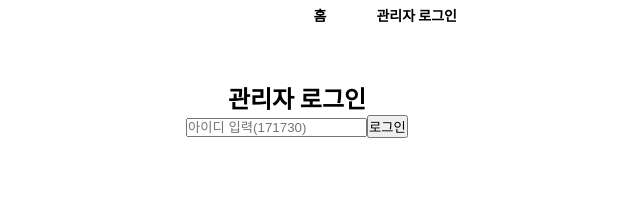
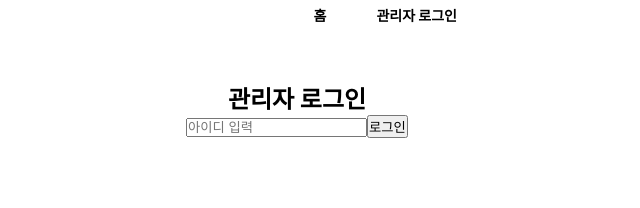
Before and after one commit to HANE48/Parking_place, a React (Create React App) app: page /manager/login in a window 1280 px wide. Shown: the top 208 px of the page, without its empty margins (343-983 px from the left). Built offline with nearby package versions, Linux system fonts and the light colour scheme.

Commit message:
관리자 로그인시 json파일의 모든 id로 로그인 가능하게 변경 및 아이디 모음 파일 생성

```diff
--- a/src/App.js
+++ b/src/App.js
@@ -6,6 +6,8 @@ import ManagerMain from './manager/manager_main.js';
 import './App.css';
 import { useState } from 'react';
 import Parking_info from './Parking_info.json';
+
+
 function App() {
 
   const [data, setData] = useState(()=>{
@@ -36,7 +38,7 @@ function App() {
       </header>
       <Routes>
         <Route path="/*" element={<SearchP data={data} />} />
-        <Route path="/manager/login/*" element={<AdminLogin />} />
+        <Route path="/manager/login/*" element={<AdminLogin data={data}/>} />
         <Route path="/manager/:id/*" element={<ManagerMain data={data} setData={setData} />} />
       </Routes>
     </BrowserRouter>
--- a/src/manager/AdminLogin.js
+++ b/src/manager/AdminLogin.js
@@ -1,14 +1,14 @@
 import React, { useState } from 'react';
 import { useNavigate } from 'react-router-dom';
 
-function AdminLogin() {
+function AdminLogin({data}) {
   const [id, setId] = useState("");
   const navigate = useNavigate();
 
   const handleLogin = (e) => {
     e.preventDefault();
-    if (id === "171730" || id === "admin") {
-
+    if (data.pklt_cd === id || id === "admin") {
+      alert("로그인 성공");
       navigate("/manager/" + id + "/dashboard");
     } else {
       alert("아이디를 확인하세요.");
@@ -18,7 +18,7 @@ function AdminLogin() {
   return (
     <form onSubmit={handleLogin} style={{ padding: '50px', textAlign: 'center' }}>
       <h2>관리자 로그인</h2>
-      <input value={id} onChange={(e) => setId(e.target.value)} placeholder="아이디 입력(171730)" />
+      <input value={id} onChange={(e) => setId(e.target.value)} placeholder="아이디 입력" />
       <button type="submit">로그인</button>
     </form>
   );
```
Also changed, not shown: 1 other file (tests, documents, lock files or other folders).
